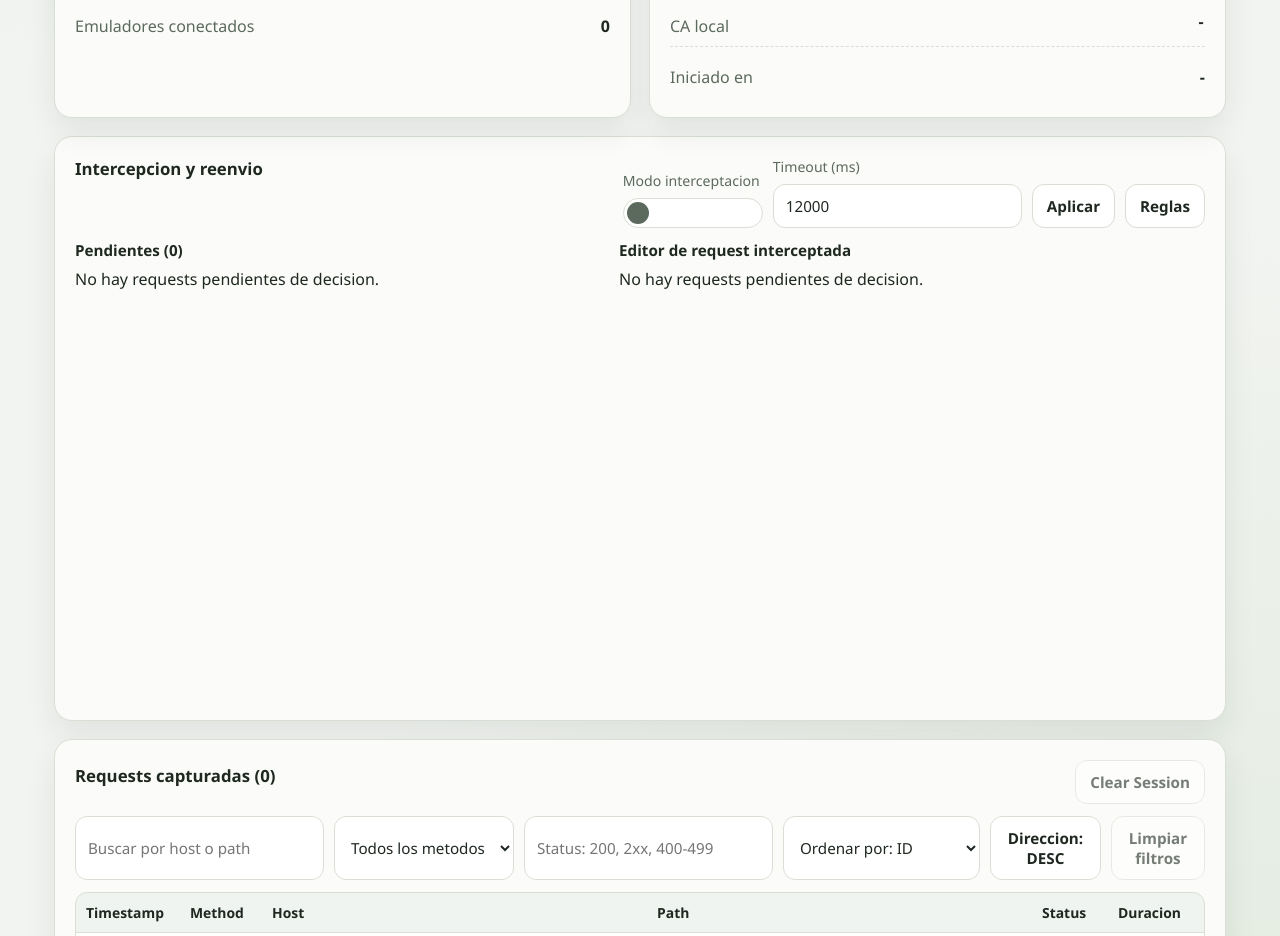
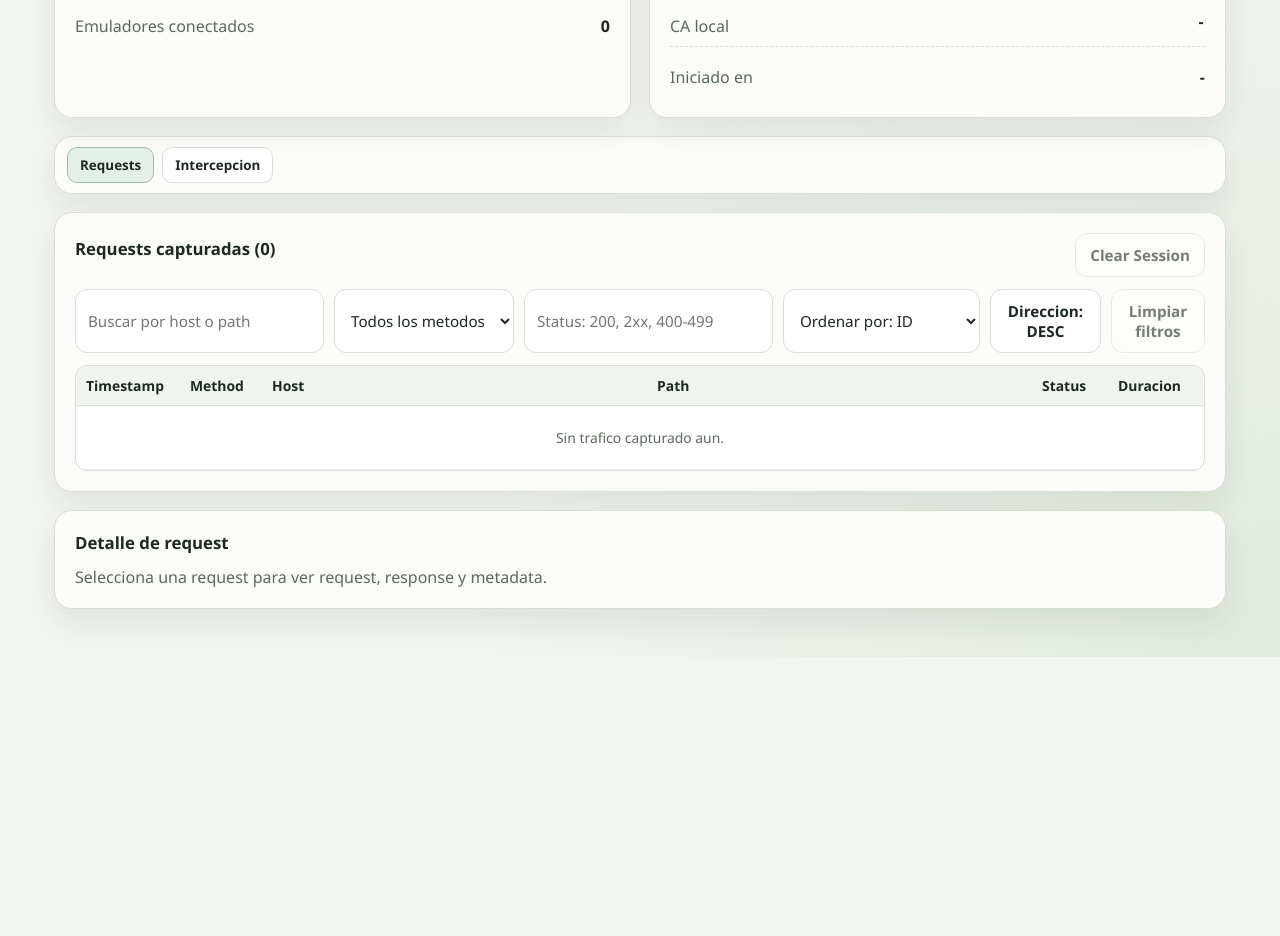
Before and after one commit to DerSarco/httprequesttracer_matecode, a React (Vite) app: page / in a window 1280 px wide. Shown: the part 840-1776 px from the top of the page. After the commit the page ends 1497 px from the top, so only its background shows below. Built offline with nearby package versions, Linux system fonts and the light colour scheme.

Commit message:
feat: streamline interception UI and pin supported Node versions

```diff
--- a/package.json
+++ b/package.json
@@ -3,6 +3,9 @@
   "private": true,
   "version": "0.1.0",
   "type": "module",
+  "engines": {
+    "node": ">=20.19.0 <21 || >=22.12.0"
+  },
   "scripts": {
     "dev": "vite",
     "build": "tsc && vite build",
--- a/src/App.css
+++ b/src/App.css
@@ -311,6 +311,46 @@ h3 {
   font-size: 0.95rem;
 }
 
+.workspace-tabs-panel {
+  padding: 10px 12px;
+}
+
+.workspace-tabs {
+  display: flex;
+  gap: 8px;
+  flex-wrap: wrap;
+}
+
+.workspace-tabs button {
+  padding: 8px 12px;
+  border-radius: 10px;
+  font-size: 0.84rem;
+  font-weight: 700;
+  display: inline-flex;
+  align-items: center;
+  gap: 8px;
+}
+
+.workspace-tabs button.active {
+  background: rgba(137, 190, 162, 0.2);
+  border-color: #9ebda8;
+  color: var(--text);
+}
+
+.tab-count {
+  min-width: 18px;
+  height: 18px;
+  border-radius: 999px;
+  display: inline-flex;
+  align-items: center;
+  justify-content: center;
+  font-size: 0.72rem;
+  font-weight: 700;
+  background: var(--brand);
+  color: #ffffff;
+  padding: 0 4px;
+}
+
 .metrics {
   list-style: none;
   margin: 0;
@@ -361,7 +401,7 @@ h3 {
   flex-wrap: wrap;
 }
 
-.interception-controls label {
+.interception-controls label:not(.toggle-switch) {
   min-width: 140px;
 }
 
@@ -376,8 +416,9 @@ h3 {
 
 .toggle-switch {
   position: relative;
-  width: 54px;
-  height: 30px;
+  width: 36px;
+  min-width: 36px;
+  height: 20px;
   display: inline-flex;
 }
 
@@ -399,8 +440,8 @@ h3 {
 .toggle-slider::before {
   content: "";
   position: absolute;
-  width: 22px;
-  height: 22px;
+  width: 12px;
+  height: 12px;
   left: 3px;
   top: 3px;
   border-radius: 50%;
@@ -414,7 +455,7 @@ h3 {
 }
 
 .toggle-switch input:checked + .toggle-slider::before {
-  transform: translateX(24px);
+  transform: translateX(16px);
   background: #ffffff;
 }
 
--- a/src/App.tsx
+++ b/src/App.tsx
@@ -108,6 +108,7 @@ type ThemeMode = "light" | "dark";
 type FontScale = "small" | "medium" | "large";
 type SortField = "id" | "startedAtUnixMs";
 type SortDirection = "asc" | "desc";
+type WorkspaceTab = "requests" | "interception";
 
 type UserPreferences = {
   language: Language;
@@ -183,6 +184,8 @@ type LocaleTexts = {
   active: string;
   stopped: string;
   requestsTitle: string;
+  workspaceTabRequests: string;
+  workspaceTabInterception: string;
   clearSession: string;
   filterText: string;
   filterMethod: string;
@@ -252,8 +255,7 @@ type LocaleTexts = {
   editorBody: string;
   editorQuery: string;
   editorCookies: string;
-  forwardWithChanges: string;
-  forwardWithoutChanges: string;
+  forwardRequest: string;
   dropRequest: string;
   intercepted: string;
   timeout: string;
@@ -343,6 +345,8 @@ const LOCALES: Record<Language, LocaleTexts> = {
     active: "Activo",
     stopped: "Detenido",
     requestsTitle: "Requests capturadas",
+    workspaceTabRequests: "Requests",
+    workspaceTabInterception: "Intercepcion",
     clearSession: "Clear Session",
     filterText: "Buscar por host o path",
     filterMethod: "Filtro metodo HTTP",
@@ -412,8 +416,7 @@ const LOCALES: Record<Language, LocaleTexts> = {
     editorBody: "Body",
     editorQuery: "Query string",
     editorCookies: "Cookies",
-    forwardWithChanges: "Reenviar con cambios",
-    forwardWithoutChanges: "Reenviar sin cambios",
+    forwardRequest: "Reenviar",
     dropRequest: "Descartar",
     intercepted: "interceptada",
     timeout: "timeout",
@@ -478,6 +481,8 @@ const LOCALES: Record<Language, LocaleTexts> = {
     active: "Active",
     stopped: "Stopped",
     requestsTitle: "Captured requests",
+    workspaceTabRequests: "Requests",
+    workspaceTabInterception: "Interception",
     clearSession: "Clear Session",
     filterText: "Search by host or path",
     filterMethod: "HTTP method filter",
@@ -547,8 +552,7 @@ const LOCALES: Record<Language, LocaleTexts> = {
     editorBody: "Body",
     editorQuery: "Query string",
     editorCookies: "Cookies",
-    forwardWithChanges: "Forward with changes",
-    forwardWithoutChanges: "Forward without changes",
+    forwardRequest: "Forward",
     dropRequest: "Drop",
     intercepted: "intercepted",
     timeout: "timeout",
@@ -826,6 +830,7 @@ function App() {
   const [capturedRequests, setCapturedRequests] = useState<CapturedExchange[]>([]);
   const [selectedRequestId, setSelectedRequestId] = useState<number | null>(null);
   const [activeDetailTab, setActiveDetailTab] = useState<DetailTab>("request");
+  const [activeWorkspaceTab, setActiveWorkspaceTab] = useState<WorkspaceTab>("requests");
 
   const [searchFilter, setSearchFilter] = useState("");
   const [methodFilter, setMethodFilter] = useState("all");
@@ -1203,7 +1208,7 @@ function App() {
     }
   }
 
-  async function handleInterceptDecision(action: "forward" | "drop", applyEditorChanges: boolean) {
+  async function handleInterceptDecision(action: "forward" | "drop") {
     if (!selectedPending) return;
 
     setInterceptBusy(true);
@@ -1214,7 +1219,7 @@ function App() {
       action,
     };
 
-    if (applyEditorChanges && action === "forward") {
+    if (action === "forward") {
       decision.method = editorMethod.trim() || undefined;
       decision.url = editorUrl.trim() || undefined;
       decision.headers = parseHeaderLines(editorHeaders);
@@ -1539,6 +1544,27 @@ function App() {
         </article>
       </section>
 
+      <section className="panel workspace-tabs-panel">
+        <nav className="workspace-tabs" aria-label="Main workspace tabs">
+          <button
+            type="button"
+            className={activeWorkspaceTab === "requests" ? "active" : ""}
+            onClick={() => setActiveWorkspaceTab("requests")}
+          >
+            {texts.workspaceTabRequests}
+          </button>
+          <button
+            type="button"
+            className={activeWorkspaceTab === "interception" ? "active" : ""}
+            onClick={() => setActiveWorkspaceTab("interception")}
+          >
+            {texts.workspaceTabInterception}
+            {pendingIntercepts.length > 0 && <span className="tab-count">{pendingIntercepts.length}</span>}
+          </button>
+        </nav>
+      </section>
+
+      {activeWorkspaceTab === "interception" && (
       <section className="panel interception-panel">
         <div className="interception-header">
           <h2>{texts.interceptionTitle}</h2>
@@ -1635,13 +1661,10 @@ function App() {
                     <textarea value={editorBody} onChange={(event) => setEditorBody(event.target.value)} rows={8} />
                   </label>
                   <div className="actions">
-                    <button disabled={interceptBusy} onClick={() => handleInterceptDecision("forward", true)}>
-                      {texts.forwardWithChanges}
+                    <button disabled={interceptBusy} onClick={() => handleInterceptDecision("forward")}>
+                      {texts.forwardRequest}
                     </button>
-                    <button disabled={interceptBusy} onClick={() => handleInterceptDecision("forward", false)}>
-                      {texts.forwardWithoutChanges}
-                    </button>
-                    <button className="danger" disabled={interceptBusy} onClick={() => handleInterceptDecision("drop", false)}>
+                    <button className="danger" disabled={interceptBusy} onClick={() => handleInterceptDecision("drop")}>
                       {texts.dropRequest}
                     </button>
                   </div>
@@ -1651,7 +1674,10 @@ function App() {
           </div>
         </div>
       </section>
-
+      )}
+
+      {activeWorkspaceTab === "requests" && (
+      <>
       <section className="panel traffic-panel">
         <div className="traffic-header">
           <h2>{requestCountText}</h2>
@@ -1935,6 +1961,8 @@ function App() {
           </>
         )}
       </section>
+      </>
+      )}
 
       {rulesModalOpen && (
         <div className="modal-backdrop" onClick={() => setRulesModalOpen(false)}>
```
Also changed, not shown: 1 other file (tests, documents, lock files or other folders).
